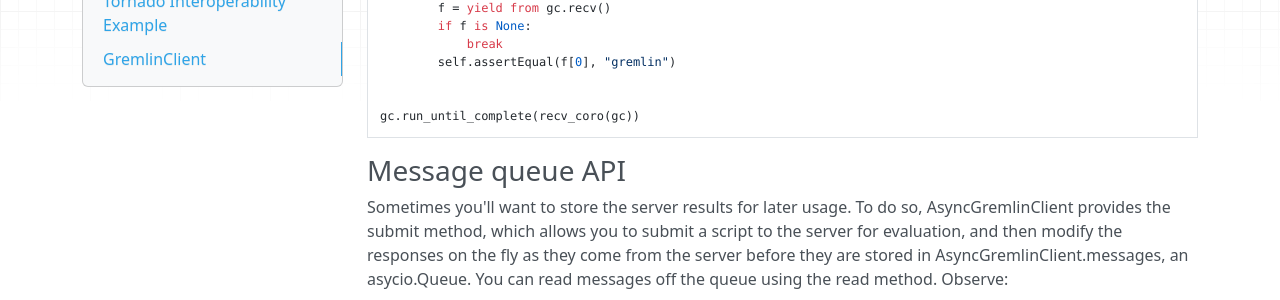
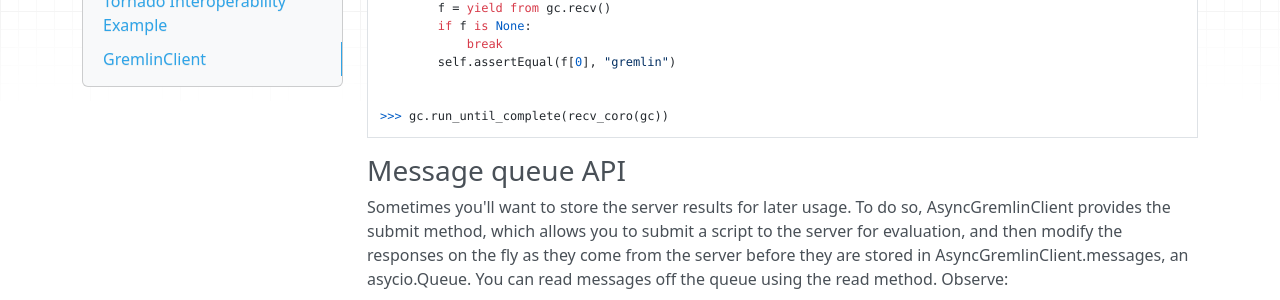
Before and after one commit to davebshow/gizmo, an MkDocs documentation site: the page built from docs/index.md, in a window 1280 px wide and 900 px high, scrolled down 984 px. Shown: the part 205-505 px from the top of the window. Built offline with MkDocs 1.6.1, drawn with Linux system fonts in a browser that asks for light colours; nearby versions of some CDN libraries; old or Windows-style settings are respelled for this version of MkDocs.

Commit message:
fixed little error in docs

````diff
--- a/docs/index.md
+++ b/docs/index.md
@@ -50,7 +50,7 @@ def recv_coro(gc):
         self.assertEqual(f[0], "gremlin")
 
 
-gc.run_until_complete(recv_coro(gc))
+>>> gc.run_until_complete(recv_coro(gc))
 ```
 
 ### Message queue API
````
Also changed, not shown: README.md (+1 -1 lines), site/index.html.
